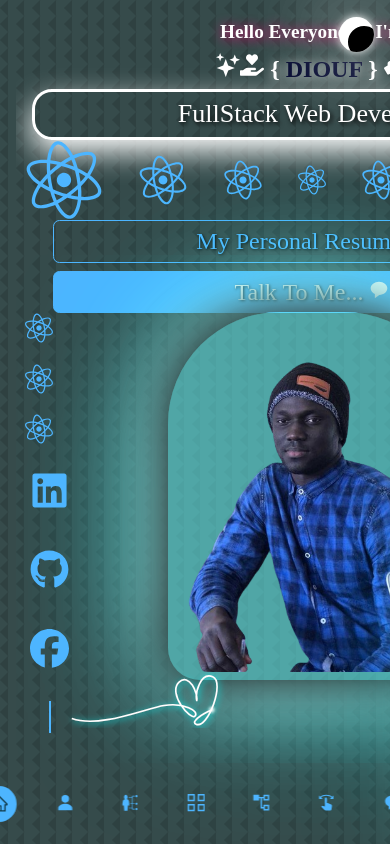
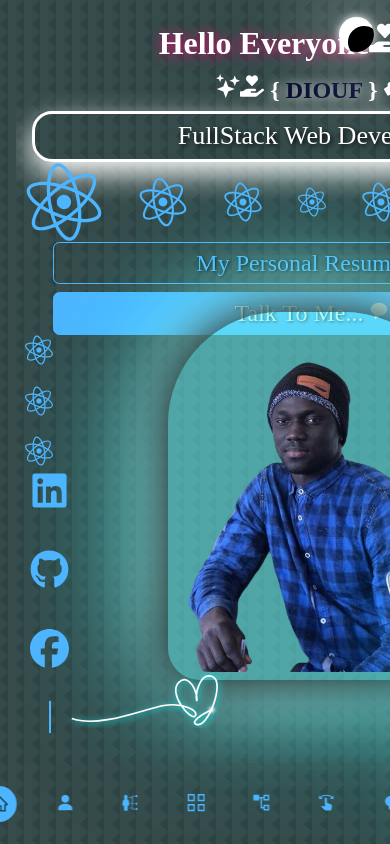
Before and after one commit to Mouhamed1003/keenprogrammer.com, a React (Create React App) app: page / in a window 390 px wide. Shown: the top 844 px of the page. Built offline with nearby package versions, Linux system fonts and the light colour scheme.

Commit message:
Update header.css

```diff
--- a/src/components/header/header.css
+++ b/src/components/header/header.css
@@ -396,7 +396,7 @@ header {
         font-size: 1.5rem; /* Réduire la taille de la police */
     }
     #header h3 {
-        font-size: 1.2rem; /* Réduire la taille de la police */
+        font-size: 2rem; /* Réduire la taille de la police */
     }
     .scroll_down {
         display: flex; /* Afficher */
```
